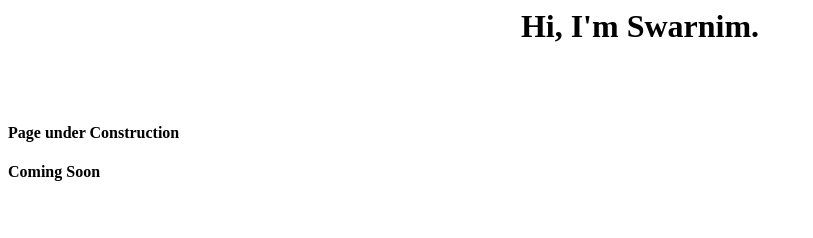
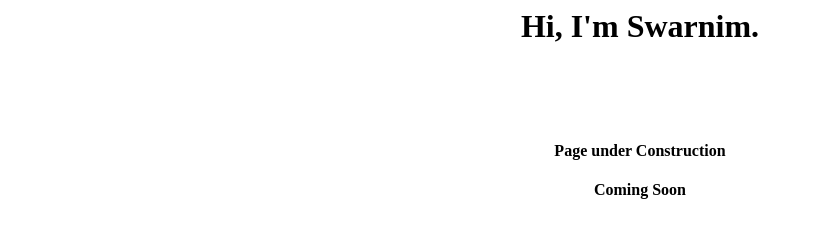
Before and after one commit to swarnim-das/swarnim-das.github.io, a plain HTML site: page index.html in a window 1280 px wide. Shown: the whole page, without its empty margins (0-813 px from the left). Drawn offline with Linux system fonts and the light colour scheme.

Commit message:
Update index.html

```diff
--- a/index.html
+++ b/index.html
@@ -1,8 +1,7 @@
 <h1 style="text-align: center">Hi, I'm Swarnim.</h1>
 <br>
 <br>
-<bqr>
-<h4>Page under Construction</h4>
+<br>
+<h4 style="text-align: center">Page under Construction</h4>
 <p>
-  <h4>Coming Soon</h4>
-</p>
+  <h4 style="text-align: center">Coming Soon</h4>
```
